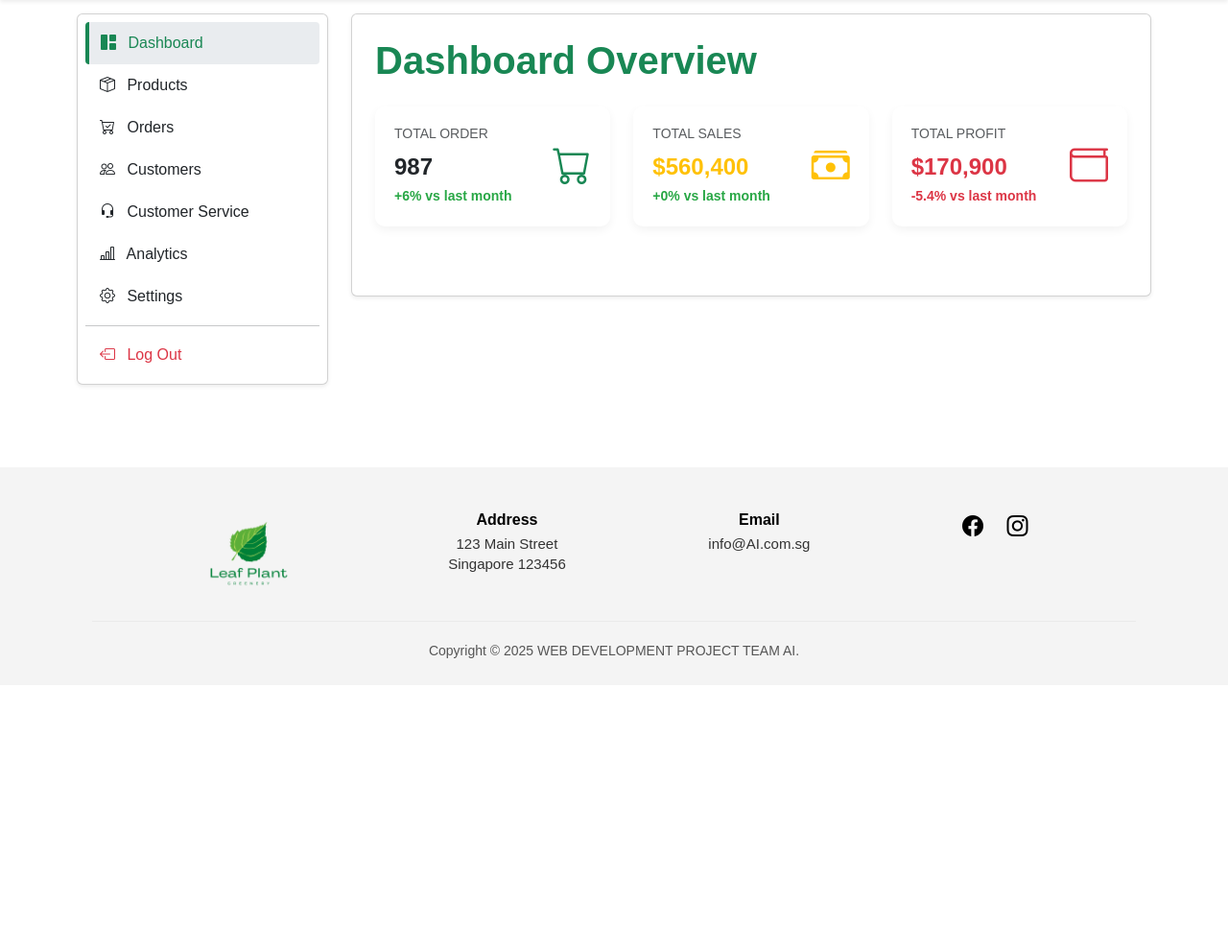
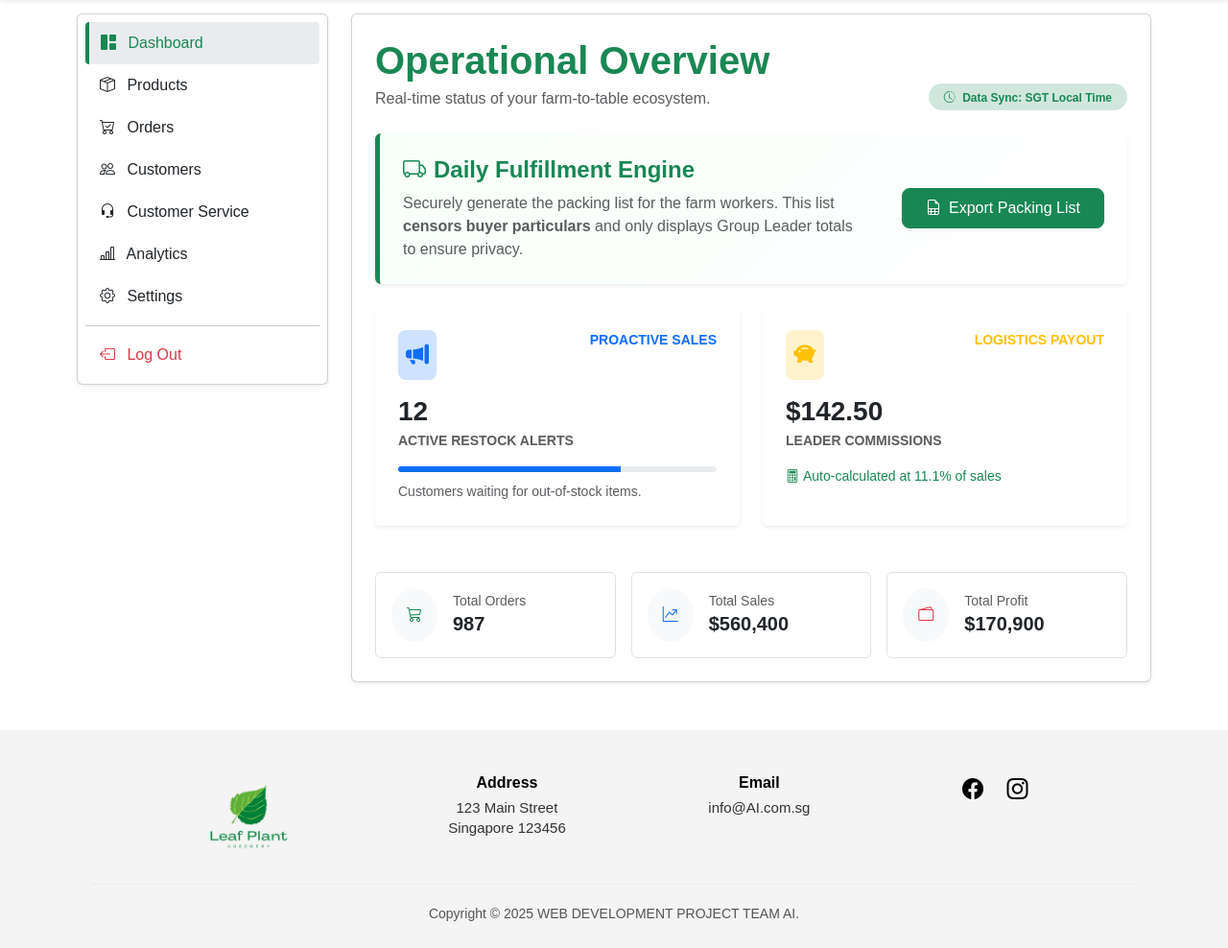
Before and after one commit to feliciatanxl/WDP-WS-AI-2025, a Flask app: page /admin/dashboard in a window 1280 px wide. Shown: the part 86-1074 px from the top of the page at 96% size. Before the commit the page ends 772 px from the top, so only its background shows below. Run offline with Flask 3, Linux system fonts and the light colour scheme; data that the repository does not hold is empty.

```diff
--- a/main.py
+++ b/main.py
@@ -1,6 +1,10 @@
 import os
-from flask import Flask, send_from_directory, render_template
-from models import db
+import io
+import csv
+import pytz
+from datetime import datetime
+from flask import Flask, send_from_directory, render_template, Response
+from models import db, WhatsAppOrder, GroupLeader # Added models for the query
 from contact.route import contact_bp
 from admin.routes import admin_bp
 
@@ -16,11 +20,47 @@ def create_app():
     # Initialize Database
     db.init_app(app)
 
-    # 2. Register Blueprints
+    # Register Blueprints
     app.register_blueprint(contact_bp)
     app.register_blueprint(admin_bp)
 
-    # Favicon Route
+    # ==============================================================================
+    # 1. FARM REPORT ROUTE (Link to Dashboard Button)
+    # ==============================================================================
+    @app.route('/admin/generate-farm-report')
+    def generate_farm_report():
+        # Set Singapore Time context
+        sgt = pytz.timezone('Asia/Singapore')
+        today_str = datetime.now(sgt).strftime('%Y-%m-%d')
+
+        # Query for today's confirmed orders
+        # We group by Leader to protect individual buyer particulars
+        report_data = db.session.query(
+            GroupLeader.name,
+            WhatsAppOrder.product_name,
+            db.func.sum(WhatsAppOrder.quantity)
+        ).join(GroupLeader, WhatsAppOrder.leader_id == GroupLeader.id)\
+        .filter(db.func.strftime('%Y-%m-%d', WhatsAppOrder.timestamp) == today_str)\
+        .group_by(GroupLeader.name, WhatsAppOrder.product_name).all()
+
+        # Generate the CSV in-memory
+        output = io.StringIO()
+        writer = csv.writer(output)
+        writer.writerow(['Leader Name', 'Product', 'Total Quantity'])
+
+        for row in report_data:
+            writer.writerow(row)
+
+        # Send file to browser for ERP/Microsoft Dynamics sync
+        return Response(
+            output.getvalue(),
+            mimetype="text/csv",
+            headers={"Content-disposition": f"attachment; filename=farm_report_{today_str}.csv"}
+        )
+
+    # ==============================================================================
+    # 2. Global Routes
+    # ==============================================================================
     @app.route('/favicon.ico')
     def favicon_root():
         return send_from_directory(
@@ -29,7 +69,6 @@ def create_app():
             mimetype='image/png'
         )
 
-    # Global Routes
     @app.route('/')
     def index(): return render_template('index.html')
 
@@ -62,4 +101,5 @@ def create_app():
 
 if __name__ == "__main__":
     app = create_app()
+    # Running on port 5001 as per your request
     app.run(debug=True, port=5001)
--- a/templates/admin.html
+++ b/templates/admin.html
@@ -57,36 +57,102 @@
                 <div class="card shadow-sm p-4">
 
                    <div id="dashboard" class="user-section active">
-                        <h1 class="display-6 text-primary-green fw-bold mb-4">Dashboard Overview</h1>
+                    <div class="d-flex justify-content-between align-items-end mb-4">
+                        <div>
+                            <h1 class="display-6 text-primary-green fw-bold mb-1">Operational Overview</h1>
+                            <p class="text-muted mb-0">Real-time status of your farm-to-table ecosystem.</p>
+                        </div>
+                        <div class="text-end">
+                            <span class="badge bg-success-subtle text-success px-3 py-2 rounded-pill">
+                                <i class="bi bi-clock-history me-1"></i> Data Sync: SGT Local Time
+                            </span>
+                        </div>
+                    </div>
+
+                    <div class="card border-0 shadow-sm overflow-hidden mb-4" style="background: linear-gradient(135deg, #f8fff9 0%, #ffffff 100%); border-left: 5px solid #198754 !important;">
+                        <div class="card-body p-4">
+                            <div class="row align-items-center">
+                                <div class="col-lg-8">
+                                    <h4 class="fw-bold text-success d-flex align-items-center">
+                                        <i class="bi bi-truck me-2"></i> Daily Fulfillment Engine
+                                    </h4>
+                                    <p class="text-muted mb-0">Securely generate the packing list for the farm workers. This list <strong>censors buyer particulars</strong> and only displays Group Leader totals to ensure privacy.</p>
+                                </div>
+                                <div class="col-lg-4 text-lg-end mt-3 mt-lg-0">
+                                    <a href="/admin/generate-farm-report" class="btn btn-success px-4 py-2 shadow-sm rounded-3">
+                                        <i class="bi bi-file-earmark-spreadsheet me-2"></i>Export Packing List
+                                    </a>
+                                </div>
+                            </div>
+                        </div>
+                    </div>
+
                     <div class="row g-4 mb-5">
+                        <div class="col-md-6">
+                            <div class="card border-0 shadow-sm h-100">
+                                <div class="card-body p-4">
+                                    <div class="d-flex justify-content-between mb-3">
+                                        <div class="icon-box bg-primary-subtle text-primary rounded-3 p-2">
+                                            <i class="bi bi-megaphone-fill fs-4"></i>
+                                        </div>
+                                        <span class="text-primary small fw-bold">PROACTIVE SALES</span>
+                                    </div>
+                                    <h3 class="fw-bold mb-1">12</h3>
+                                    <p class="text-muted small text-uppercase fw-semibold mb-3">Active Restock Alerts</p>
+                                    <div class="progress style-flat mb-2" style="height: 6px;">
+                                        <div class="progress-bar bg-primary" role="progressbar" style="width: 70%"></div>
+                                    </div>
+                                    <small class="text-muted">Customers waiting for out-of-stock items.</small>
+                                </div>
+                            </div>
+                        </div>
+
+                        <div class="col-md-6">
+                            <div class="card border-0 shadow-sm h-100">
+                                <div class="card-body p-4">
+                                    <div class="d-flex justify-content-between mb-3">
+                                        <div class="icon-box bg-warning-subtle text-warning rounded-3 p-2">
+                                            <i class="bi bi-piggy-bank-fill fs-4"></i>
+                                        </div>
+                                        <span class="text-warning small fw-bold">LOGISTICS PAYOUT</span>
+                                    </div>
+                                    <h3 class="fw-bold mb-1">$142.50</h3>
+                                    <p class="text-muted small text-uppercase fw-semibold mb-3">Leader Commissions</p>
+                                    <div class="d-flex align-items-center text-success small">
+                                        <i class="bi bi-calculator me-1"></i>
+                                        <span>Auto-calculated at 11.1% of sales</span>
+                                    </div>
+                                </div>
+                            </div>
+                        </div>
+                    </div>
+
+                    <div class="row g-3">
                         <div class="col-md-4">
-                                <div class="metric-card">
+                            <div class="p-3 bg-white border rounded shadow-xs d-flex align-items-center">
+                                <div class="rounded-circle bg-light p-3 me-3"><i class="bi bi-cart3 text-success"></i></div>
                                 <div>
-                                        <h5 class="text-muted small text-uppercase">Total Order</h5>
-                                        <div class="metric-value">987</div>
-                                        <span class="positive-trend small">+6% vs last month</span>
+                                    <h6 class="text-muted mb-0 small">Total Orders</h6>
+                                    <span class="fw-bold fs-5">987</span>
                                 </div>
-                                    <div class="metric-icon"><i class="bi bi-cart"></i></div>
                             </div>
                         </div>
                         <div class="col-md-4">
-                                <div class="metric-card">
+                            <div class="p-3 bg-white border rounded shadow-xs d-flex align-items-center">
+                                <div class="rounded-circle bg-light p-3 me-3"><i class="bi bi-graph-up-arrow text-primary"></i></div>
                                 <div>
-                                        <h5 class="text-muted small text-uppercase">Total Sales</h5>
-                                        <div class="metric-value text-warning">$560,400</div>
-                                        <span class="positive-trend small">+0% vs last month</span>
+                                    <h6 class="text-muted mb-0 small">Total Sales</h6>
+                                    <span class="fw-bold fs-5">$560,400</span>
                                 </div>
-                                    <div class="metric-icon text-warning"><i class="bi bi-cash-stack"></i></div>
                             </div>
                         </div>
                         <div class="col-md-4">
-                                <div class="metric-card">
+                            <div class="p-3 bg-white border rounded shadow-xs d-flex align-items-center">
+                                <div class="rounded-circle bg-light p-3 me-3"><i class="bi bi-wallet2 text-danger"></i></div>
                                 <div>
-                                        <h5 class="text-muted small text-uppercase">Total Profit</h5>
-                                        <div class="metric-value text-danger">$170,900</div>
-                                        <span class="negative-trend small">-5.4% vs last month</span>
+                                    <h6 class="text-muted mb-0 small">Total Profit</h6>
+                                    <span class="fw-bold fs-5">$170,900</span>
                                 </div>
-                                    <div class="metric-icon text-danger"><i class="bi bi-wallet"></i></div>
                             </div>
                         </div>
                     </div>
```
Also changed, not shown: generate_summary.py (added, +43 -0 lines), models.py (+8 -3 lines), stock_alert.py (added, +51 -0 lines), whatsapp/app.py (+89 -61 lines). Lines whose indentation alone changed are shown as unchanged.
